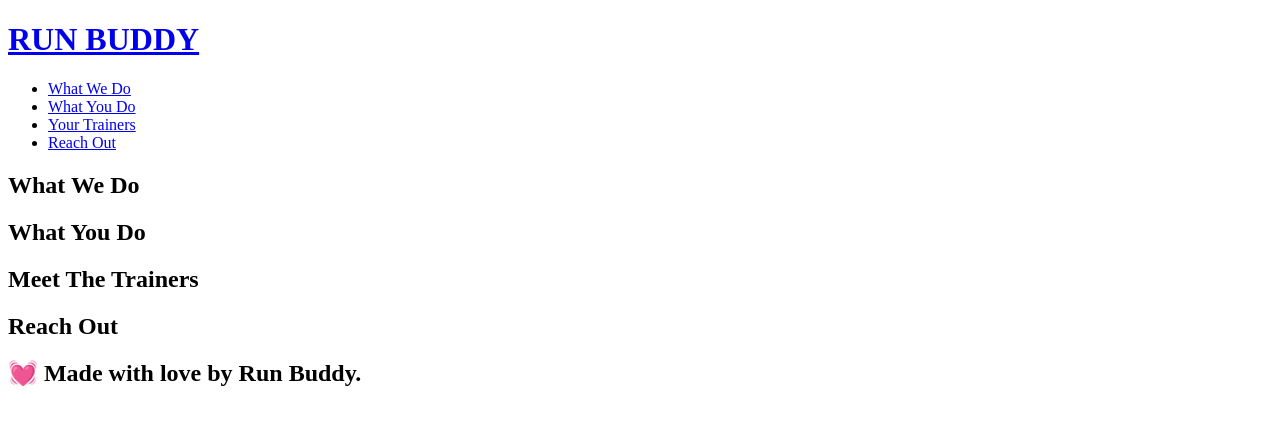
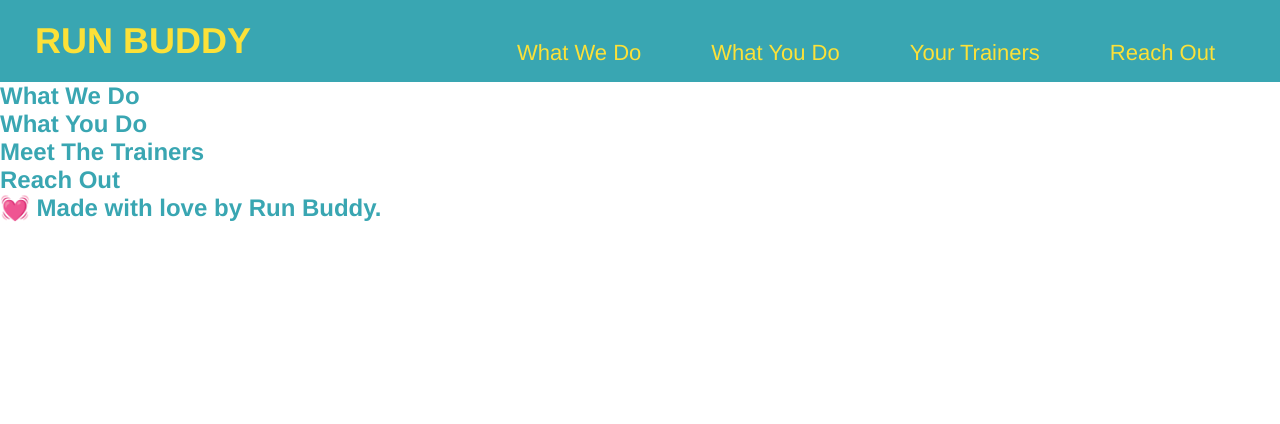
Before and after one commit to maa-hub/run-buddy, a plain HTML site: page index.html in a window 1280 px wide. Drawn offline with Linux system fonts and the light colour scheme.

Commit message:
<changes to header>

```diff
--- /dev/null
+++ b/assets/css/style.css
@@ -0,0 +1,46 @@
+body {
+    font-family: helvetica, Arial, sans-serif;
+    color: #39a6b2
+}
+
+header {
+    padding: 20px 35px;
+    background-color: #39a6b2;
+    font-weight: bold;
+    font-size: 36px;
+    color: #fce138;
+    margin: 0;
+}
+
+header a {
+    text-decoration: none;
+    color: #fce138;
+}
+
+header nav {
+    float: right;
+    margin: 7px 0;
+}
+
+header nav ul li {
+    display: inline;
+}
+
+header nav ul li a {
+    margin: 0 30px;
+    font-weight: lighter;
+    font-size: 22px;
+}
+
+header h1 {
+    font-weight: bold;
+    font-size: 36px;
+    color: #fce138;
+    margin: 0;
+    display: inline;
+}
+
+* {
+    margin: 0;
+    padding: 0;
+}
--- a/index.html
+++ b/index.html
@@ -3,6 +3,7 @@
  <head>
      <meta charset= "UTF-8"/>
      <title> Run Buddy</title>
+     <link rel="stylesheet" href="./assets/css/style.css" />
  </head>
 <body>
     <header>
```
